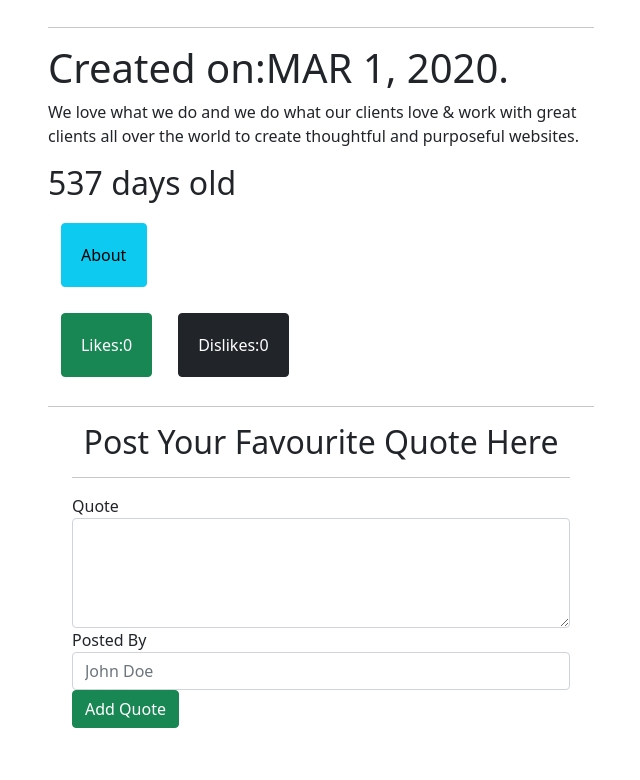
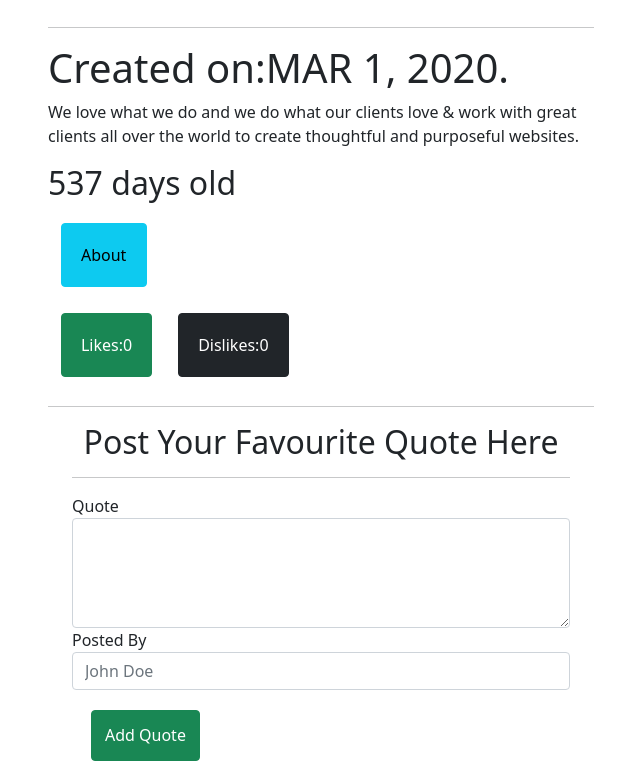
Before and after one commit to JoeshGichon/Favourite-Quotes, an Angular app: page / in a window 1280 px wide. Shown: the part 771-1551 px from the top of the page, without its empty margins (34-674 px from the left). Before the commit the page ends 1499 px from the top, so only its background shows below. Built offline with nearby package versions, Linux system fonts and the light colour scheme.

Commit message:
Stylled the form component appropriately by giving the submit button some padding and margin to separate it from form input

```diff
--- a/src/app/quote-form/quote-form.component.css
+++ b/src/app/quote-form/quote-form.component.css
@@ -0,0 +1,4 @@
+button{
+    padding: 0.8rem;
+    margin: 1.2rem;
+}
```
